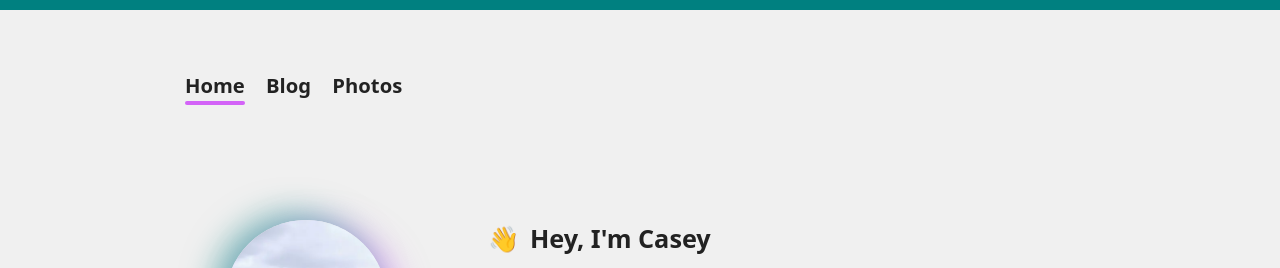
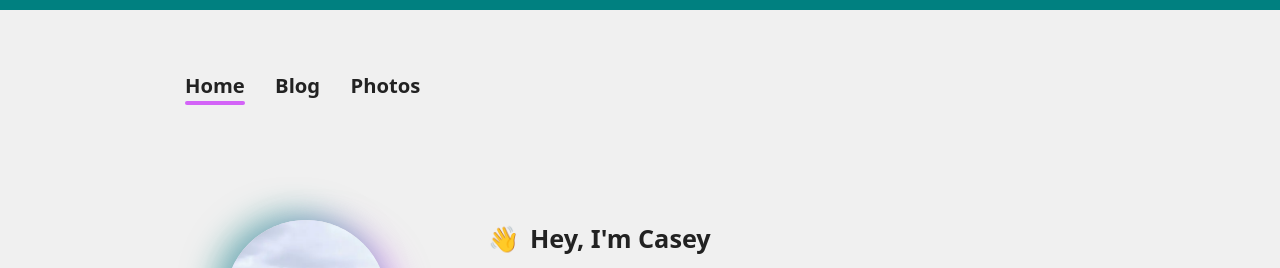
Before and after one commit to caseycarroll/caseycarroll.github.io, a Jekyll site: the page built from index.html, in a window 1280 px wide. Shown: the top 268 px of the page. Built offline with Jekyll 4.4.1, drawn with Linux system fonts in a browser that asks for light colours.

Commit message:
clean up styles

```diff
--- a/assets/css/main.css
+++ b/assets/css/main.css
@@ -22,6 +22,17 @@
     background-color: var(--transparent-primary-color);
 }
 
+html {
+    box-sizing: border-box;
+}
+
+*, *:before, *:after {
+    box-sizing: inherit;
+    color: inherit;
+    padding: 0;
+    margin: 0;
+  }
+
 .visually-hidden {
     position: absolute;
     width: 1px;
@@ -30,25 +41,12 @@
     clip: rect(1px, 1px, 1px, 1px);
 }
 
-* {
-    box-sizing: border-box;
-    color: inherit;
-    padding: 0;
-    margin: 0;
-}
-
 body {
     border-top-color: var(--primary-color);
     border-width: 10px;
     border-top-style: solid;
     background-color: #f0f0f0;
     padding-block-start: 3rem;
-}
-
-body > header, main, .footer-container {
-    padding-inline-start: 2.25rem;
-    padding-inline-end: 2.25rem;
-    box-sizing: content-box;
 }
 
 h1 {
@@ -63,19 +61,13 @@ header {
     align-items: baseline;
 }
 
-header .page-title {
-    flex-grow: 1;
-    flex-basis: 15rem;
-    font-weight: bold;
+.unstyled-inline-list {
+    display: flex;
+    gap: var(--space-md);
 }
 
 .unstyled-inline-list li {
     list-style: none;
-    display: inline-block;
-}
-
-nav li + li {
-    padding-inline-start: 16px;
 }
 
 nav a {
```
